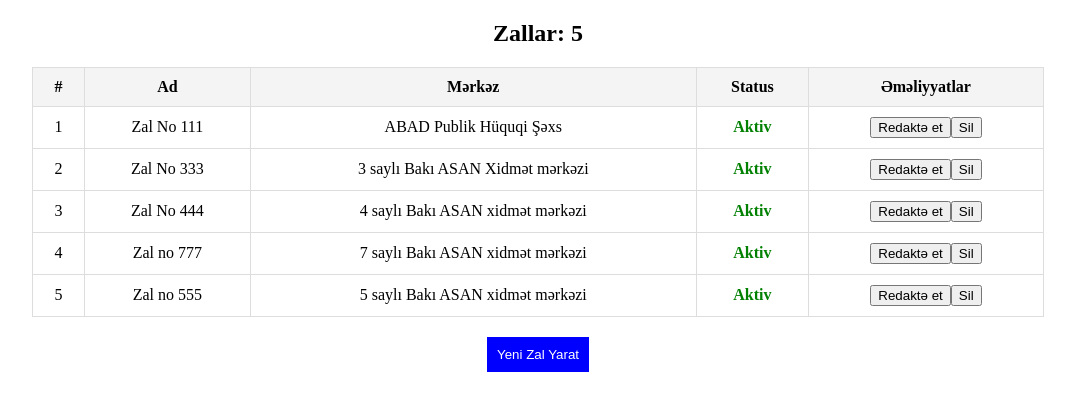
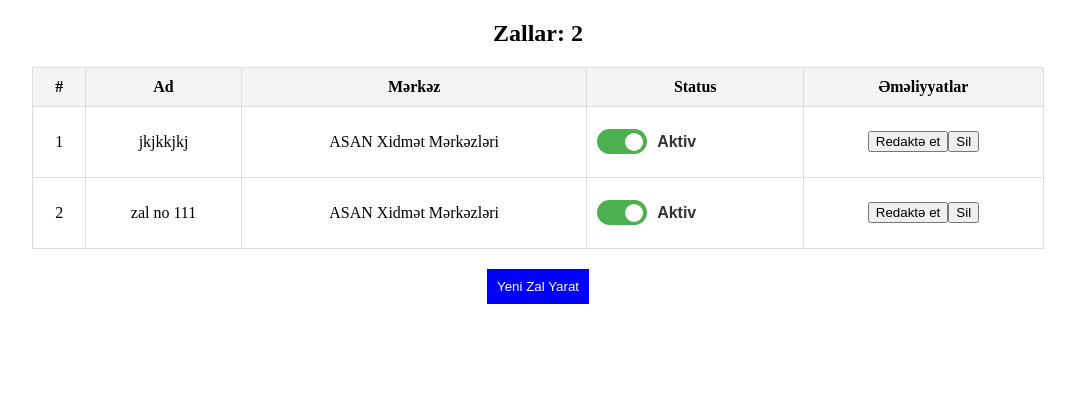
Before and after one commit to Khayalala/asan_project, a React (Vite) app: page / in a window 1280 px wide. Shown: the top 410 px of the page, without its empty margins (102-1177 px from the left). Built offline with nearby package versions, Linux system fonts and the light colour scheme; data requests are answered from the project's data file.

Commit message:
edit+toggle

```diff
--- a/api.js
+++ b/api.js
@@ -26,13 +26,12 @@ export const fetchContent = async () => {
       console.log("Content fetch attempt completed");
     });
 };
-export const submitNewHall = async (name, branchName) => {
+export const submitNewHall = async (name, branchId) => {
   return api.post("content", {
     name,
-    branchName,
+    branchId,
     status: true,
-  })
-
+  });
 };
 export const deleteHall = async (id) => {
   return api
@@ -41,3 +40,14 @@ export const deleteHall = async (id) => {
     .catch((error) => console.log("Error deleting the hall", error))
     .finally(() => console.log("Delete attempt completed."));
 };
+
+export const editHall = async (id, name, branchId, status) => {
+  return api
+    .patch(`content/${id}`, {
+      name,
+      branchId,
+      status,
+    })
+    .then(() => console.log("Hall updated successfully"))
+    .catch((err) => console.log("Error editing hall", err));
+};
--- a/db.json
+++ b/db.json
@@ -1,33 +1,15 @@
 {
   "content": [
     {
-      "id": "e5e7",
-      "name": "Zal No 111",
-      "branchName": "ABAD Publik Hüquqi Şəxs",
+      "id": "7e2a",
+      "name": "jkjkkjkj",
+      "branchId": "2",
       "status": true
     },
     {
-      "id": "b40a",
-      "name": "Zal No 333",
-      "branchName": "3 saylı Bakı ASAN Xidmət mərkəzi",
-      "status": true
-    },
-    {
-      "id": "aa37",
-      "name": "Zal No 444",
-      "branchName": "4 saylı Bakı ASAN xidmət mərkəzi",
-      "status": true
-    },
-    {
-      "id": "7f4d",
-      "name": "Zal no 777",
-      "branchName": "7 saylı Bakı ASAN xidmət mərkəzi",
-      "status": true
-    },
-    {
-      "id": "b862",
-      "name": "Zal no 555",
-      "branchName": "5 saylı Bakı ASAN xidmət mərkəzi",
+      "id": "5b3c",
+      "name": "zal no 111",
+      "branchId": "2",
       "status": true
     }
   ],
--- a/src/App.jsx
+++ b/src/App.jsx
@@ -1,6 +1,5 @@
 import { BrowserRouter as Router, Route, Routes } from "react-router-dom";
 import HallsPage from "./components/HallsPage";
-import Modal from "./components/Modal";
 
 const App = () => {
   return (
--- /dev/null
+++ b/src/assets/styles/toggleButton.css
@@ -0,0 +1,64 @@
+/* Toggle container */
+.toggle-container {
+  display: flex;
+  align-items: center;
+  gap: 10px;
+  font-family: Arial, sans-serif;
+  font-size: 16px;
+}
+
+/* The toggle switch wrapper */
+.toggle-switch {
+  position: relative;
+  width: 50px;
+  height: 25px;
+}
+
+/* Hide default checkbox */
+.toggle-switch input {
+  opacity: 0;
+  width: 0;
+  height: 0;
+}
+
+/* The slider */
+.slider {
+  position: absolute;
+  cursor: pointer;
+  top: 0;
+  left: 0;
+  right: 0;
+  bottom: 0;
+  background-color: #ccc;
+  transition: 0.4s;
+  border-radius: 25px;
+}
+
+/* Circle inside the switch */
+.slider::before {
+  position: absolute;
+  content: "";
+  height: 18px;
+  width: 18px;
+  left: 4px;
+  bottom: 3.5px;
+  background-color: white;
+  transition: 0.4s;
+  border-radius: 50%;
+}
+
+/* When checked, change background */
+.toggle-switch input:checked + .slider {
+  background-color: #4caf50;
+}
+
+/* Move the circle when checked */
+.toggle-switch input:checked + .slider::before {
+  transform: translateX(24px);
+}
+
+/* Toggle Label */
+.toggle-label {
+  font-weight: bold;
+  color: #333;
+}
--- a/src/components/HallsPage.jsx
+++ b/src/components/HallsPage.jsx
@@ -1,25 +1,39 @@
 import { useEffect, useState } from "react";
 import Modal from "./Modal";
 import "../assets/styles/hallsPage.css";
-import { fetchContent, deleteHall } from "../../api";
+import { fetchContent, deleteHall, fetchList } from "../../api";
+import ToggleButton from "./ToggleButton";
 
 const HallsPage = () => {
   const [showModal, setShowModal] = useState(false);
   const [halls, setHalls] = useState([]);
+  const [options, setOptions] = useState([]);
   const [deleteStatus, setDeleteStatus] = useState(true);
   const [submitState, setSubmitState] = useState(true);
+  const [editHallId, setEditHallId] = useState(null);
 
   useEffect(() => {
     fetchContent().then((data) => setHalls(data));
+    fetchList().then((data) => setOptions(data));
   }, [deleteStatus, submitState]);
+
   const handleDelete = async (id) => {
     try {
+      const isConfirmed = confirm("Bu zalı silmək istəyinizə əminsiniz?");
+      if (!isConfirmed) return;
+
       await deleteHall(id);
-      setDeleteStatus(prev => !prev);
+      setDeleteStatus((prev) => !prev);
     } catch (error) {
       console.error("Error deleting hall:", error);
     }
   };
+
+  const handleEdit = (hall) => {
+    setEditHallId(hall.id);
+    setShowModal(true);
+  };
+
   return (
     <div className="halls-container">
       <h2>Zallar: {halls.length}</h2>
@@ -34,40 +48,49 @@ const HallsPage = () => {
           </tr>
         </thead>
         <tbody>
-          {halls.map((hall, index) => (
+          {halls.map((hall, index) => {
+            const branch = options.find(
+              (option) => option.id === hall.branchId
+            );
+            return (
               <tr key={hall.id}>
                 <td>{index + 1}</td>
                 <td>{hall.name}</td>
-              <td>{hall.branchName}</td>
+                <td>{branch ? branch.name : "Naməlum"}</td>
                 <td>
-                <span className="status">Aktiv</span>
+                  <ToggleButton hall={hall} setSubmitState={setSubmitState} />
                 </td>
                 <td>
-                <button
-                  id={hall.id}
-                  className="edit"
-                  onClick={() => setShowModal(true)}
-                >
+                  <button onClick={() => handleEdit(hall)} className="edit">
                     Redaktə et
                   </button>
                   <button
-                  onClick={() => {
-                    handleDelete(hall.id)
-                  }}
+                    onClick={() => handleDelete(hall.id)}
                     className="delete"
                   >
                     Sil
                   </button>
                 </td>
               </tr>
-          ))}
+            );
+          })}
         </tbody>
       </table>
       <button className="create-hall" onClick={() => setShowModal(true)}>
         Yeni Zal Yarat
       </button>
-      {showModal && <Modal onClose={() => {
-        setShowModal(false)}} setSubmitState={setSubmitState} />}
+      {showModal && (
+        <Modal
+          onClose={() => {
+            setShowModal(false);
+            setEditHallId(null);
+          }}
+          setSubmitState={setSubmitState}
+          editHallId={editHallId}
+          halls={halls}
+          options={options}
+        />
+      )}
     </div>
   );
 };
--- a/src/components/Modal.jsx
+++ b/src/components/Modal.jsx
@@ -1,30 +1,65 @@
 /* eslint-disable react/prop-types */
 import { useEffect, useState } from "react";
 import "../assets/styles/hallsPage.css";
-import { fetchList, submitNewHall } from "../../api";
+import { submitNewHall, editHall } from "../../api";
 
-const Modal = ({ onClose, setSubmitState }) => {
-  const [options, setOptions] = useState([]);
+const Modal = ({ onClose, setSubmitState, editHallId, halls, options }) => {
   const [selectedOption, setSelectedOption] = useState(
     "Xidmət mərkəzini seçin"
   );
   const [textInput, setTextInput] = useState("");
+  const [branchId, setBranchId] = useState(null);
+
   useEffect(() => {
-    fetchList().then((data) => setOptions(data));
-  }, []);
-  const handleSubmit = async ()=>{
-    await submitNewHall(textInput, selectedOption)
-    onClose()
-    setSubmitState(prev=>!prev)
-  }
+    if (editHallId) {
+      const editingHall = halls.find((hall) => hall.id === editHallId);
+      if (editingHall) {
+        setTextInput(editingHall.name);
+        const selectedBranch = options.find(
+          (option) => option.id === editingHall.branchId
+        );
+        if (selectedBranch) {
+          setSelectedOption(selectedBranch.name);
+          setBranchId(selectedBranch.id);
+        }
+      }
+    } else {
+      setTextInput("");
+      setSelectedOption("Xidmət mərkəzini seçin");
+      setBranchId(null);
+    }
+  }, [editHallId, halls, options]);
+
+  const handleSubmit = async () => {
+    if (!textInput || !branchId) {
+      alert("Xanalar boş ola bilməz");
+      return;
+    }
+
+    if (editHallId) {
+      await editHall(editHallId, textInput, branchId);
+    } else {
+      await submitNewHall(textInput, branchId);
+    }
+
+    onClose();
+    setSubmitState((prev) => !prev);
+  };
+
   return (
     <div className="modal-overlay">
       <div className="modal-content">
-        <h2>Yeni zal yaradılması</h2>
+        <h2>{editHallId ? "Zalı Redaktə Et" : "Yeni Zal Yarat"}</h2>
 
         <select
           value={selectedOption}
-          onChange={(e) => setSelectedOption(e.target.value)}
+          onChange={(e) => {
+            const selected = options.find(
+              (option) => option.name === e.target.value
+            );
+            setSelectedOption(selected.name);
+            setBranchId(selected.id);
+          }}
         >
           <option disabled>Xidmət mərkəzini seçin</option>
           {options.map((option) => (
@@ -33,15 +68,18 @@ const Modal = ({ onClose, setSubmitState }) => {
             </option>
           ))}
         </select>
+
         <input
+          value={textInput}
           onChange={(e) => setTextInput(e.target.value)}
           type="text"
           placeholder="Zal adını daxil edin"
         />
+
         <div className="modal-actions">
           <button onClick={onClose}>Ləğv et</button>
           <button className="confirm" onClick={handleSubmit}>
-            Təsdiqlə
+            {editHallId ? "Redaktə et" : "Təsdiqlə"}
           </button>
         </div>
       </div>
--- /dev/null
+++ b/src/components/ToggleButton.jsx
@@ -0,0 +1,30 @@
+/* eslint-disable react/prop-types */
+import { useState } from "react";
+import "../assets/styles/toggleButton.css";
+import { editHall } from "../../api";
+
+const ToggleButton = ({ hall, setSubmitState }) => {
+  const [isOn, setIsOn] = useState(hall.status);
+  const handleToggle = async () => {
+      setIsOn(!isOn);
+      await editHall(hall.id, hall.name, hall.branchName, !isOn)
+      .then(()=>console.log("Toggled successfully"))
+      .catch(err=>console.error("Error toggling", err))
+      setSubmitState(prev=>!prev)
+  };
+  return (
+    <div className="toggle-container">
+      <label className="toggle-switch">
+        <input
+          type="checkbox"
+          checked={isOn}
+          onChange={handleToggle}
+        />
+        <span className="slider"></span>
+      </label>
+      <p className="toggle-label">{isOn ? "Aktiv" : "Deaktiv"}</p>
+    </div>
+  );
+};
+
+export default ToggleButton;
```
Lines whose indentation alone changed are shown as unchanged.
